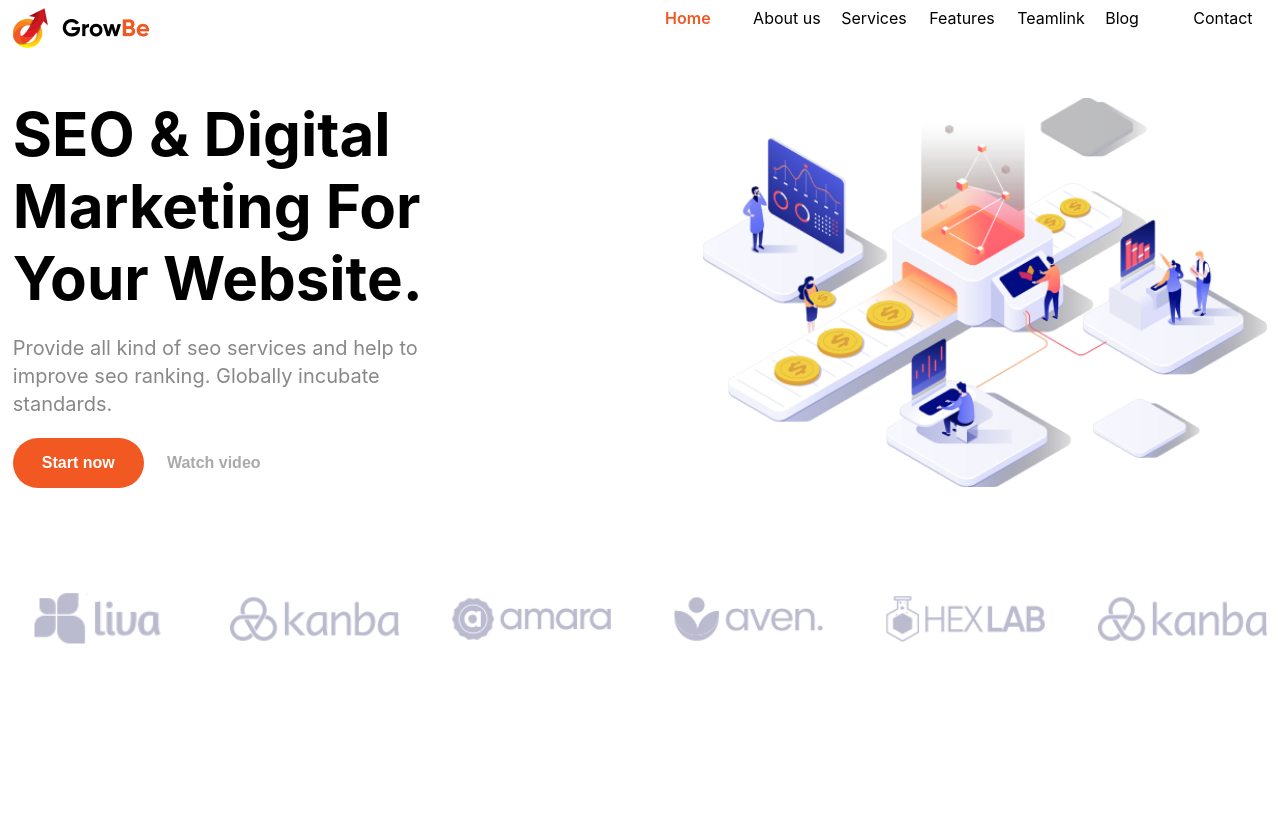
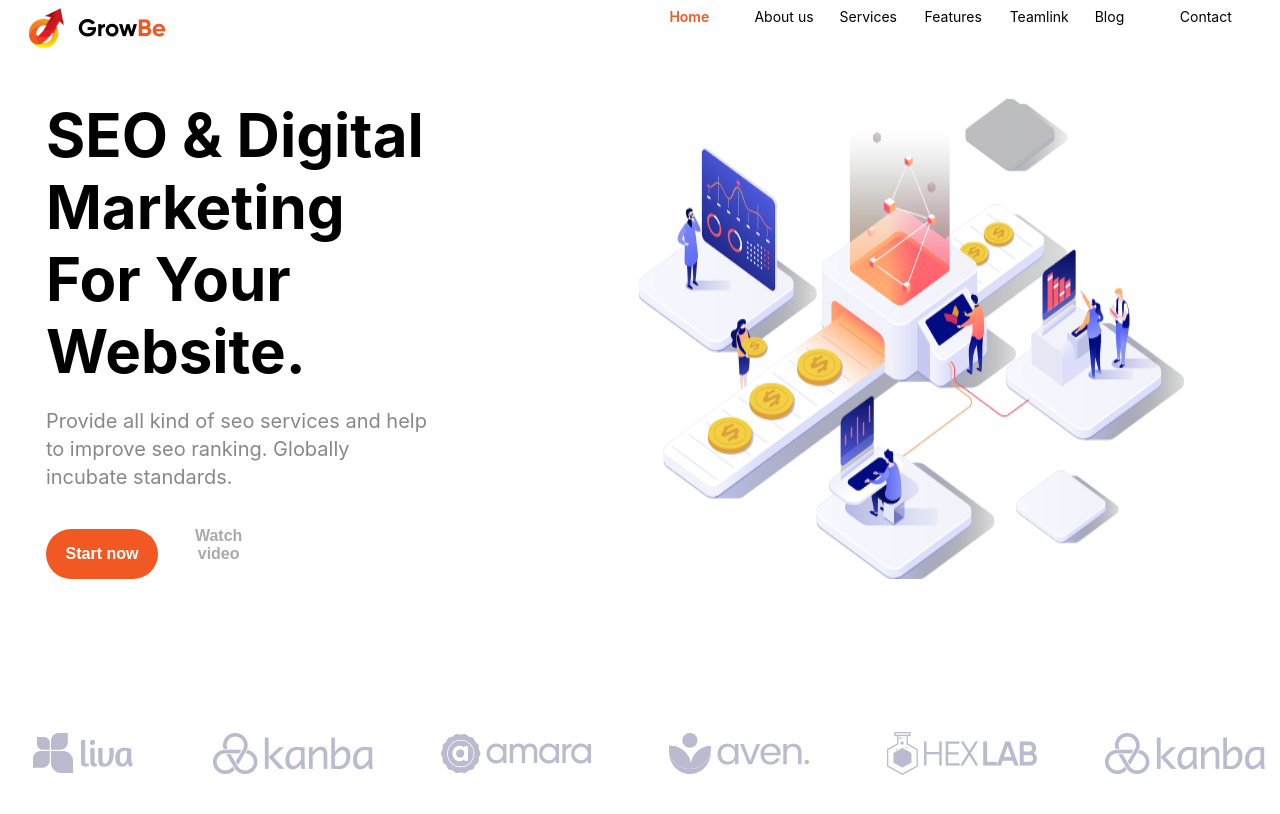
Before and after one commit to Debechelo/HTML.CSS, a plain HTML site: page GrowBe/index.html in a window 1280 px wide. Drawn offline with Linux system fonts and the light colour scheme.

Commit message:
Growbe1.3

```diff
--- a/GrowBe/index.html
+++ b/GrowBe/index.html
@@ -8,9 +8,8 @@
     <link rel="stylesheet" href="style.css">
 </head>
 
-<div class="space"></div>
-
 <body>
+    <div class="body_class">
         <div class="header">
             <img class="logo" src="images/Logo.png" alt="">
             <div class="menu">
@@ -41,16 +40,17 @@
                     </button>
                 </div>
             </div>
-        <img src="images/pngfind 1.png" class="big_image" alt="">
+            <img src="images/pngfind 1.png" alt="">
         </div>
 
         <div class="bottom">
-        <img class="images_logo" src="images/1.png" alt="">
-        <img class="images_logo" src="images/2.png" alt="">
-        <img class="images_logo" src="images/3.png" alt="">
-        <img class="images_logo" src="images/4.png" alt="">
-        <img class="images_logo" src="images/5.png" alt="">
-        <img class="images_logo" src="images/6.png" alt="">
+            <img src="images/1.png" alt="">
+            <img src="images/2.png" alt="">
+            <img src="images/3.png" alt="">
+            <img src="images/4.png" alt="">
+            <img src="images/5.png" alt="">
+            <img src="images/6.png" alt="">
+        </div>
     </div>
 </body>
 
--- a/GrowBe/style.css
+++ b/GrowBe/style.css
@@ -1,16 +1,17 @@
-    body {
+.body_class {
+    height: 100%;
     font-family: Inter;
     background: white;
-        margin-left: 1%;
-        margin-right: 1%;
+    display: flex;
+    flex-direction: column;
+    justify-content: space-between;
 }
 
 .header {
     width: 100%;
-        justify-content: flex-start;
     gap: 460px;
-        justify-content: space-between;
-        display: inline-flex;
+    justify-content: space-around;
+    display: flex;
     margin-bottom: 4%;
 }
 
@@ -20,10 +21,11 @@
 }
 
 .menu {
-        width: 48%;
+    width: 46%;
     gap: 14px;
-        font-size: 16px;
-        display: inline-flex;
+    font-size: 14px;
+    display: flex;
+    flex-direction: row;
 }
 
 .link_home {
@@ -41,19 +43,19 @@
 }
 
 .top_content {
-        width: 100%;
+    margin-left: 3%;
+    margin-right: 7%;
     justify-content: space-between;
-        align-items: flex-start;
-        display: inline-flex
+    display: flex
 }
 
 .top_info {
-        width: 36%;
+    width: 34%;
     flex-direction: column;
     justify-content: flex-start;
     align-items: flex-start;
     gap: 20px;
-        display: inline-flex;
+    display: flex;
 }
 
 .info_1_top {
@@ -115,20 +117,13 @@
     word-wrap: break-word;
 }
 
-    .big_image {
-        width: 45%;
-    }
-
 .bottom {
     width: 100%;
     padding-top: 100px;
     padding-bottom: 100px;
-        justify-content: center;
-        align-items: center;
+    justify-content: space-around;
+    align-items: flex-end;
     gap: 48px;
-        display: inline-flex;
+    display: flex;
+    margin-top: 4%;
 }
-
-    .images_logo {
-        width: 14%;
-    }
```
Lines whose indentation alone changed are shown as unchanged.
